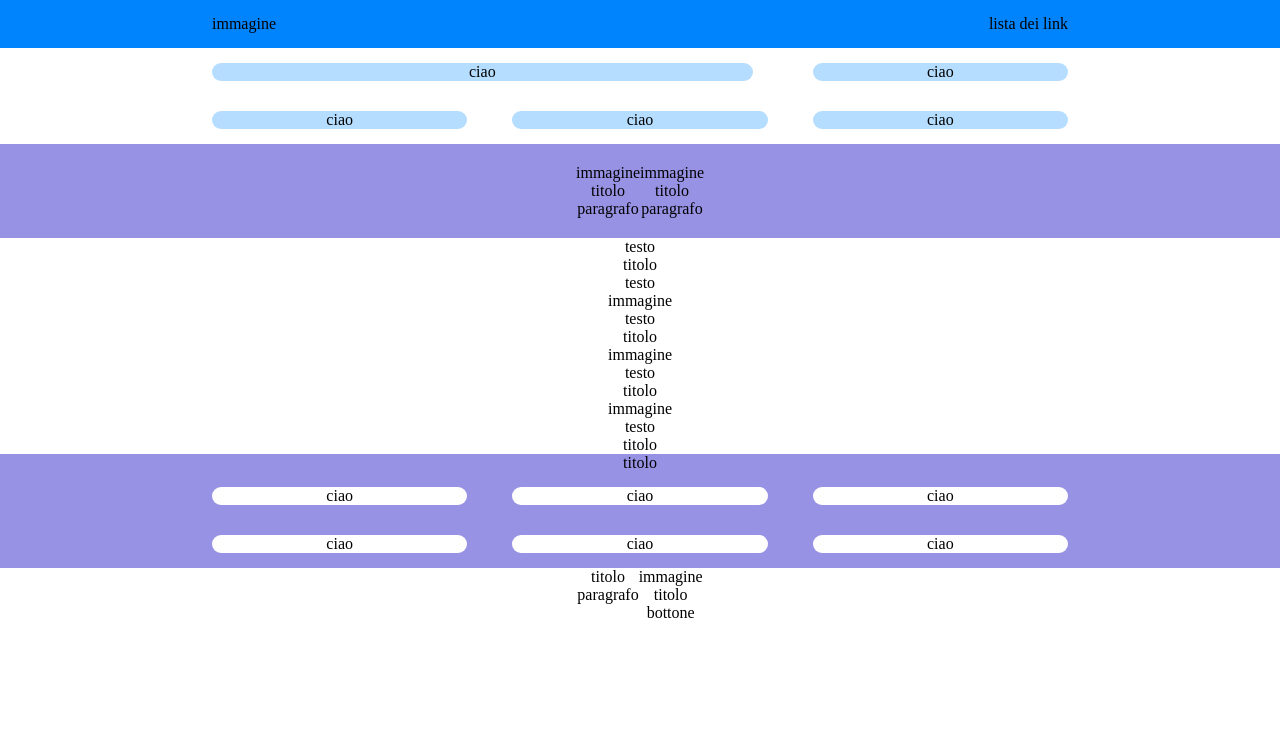
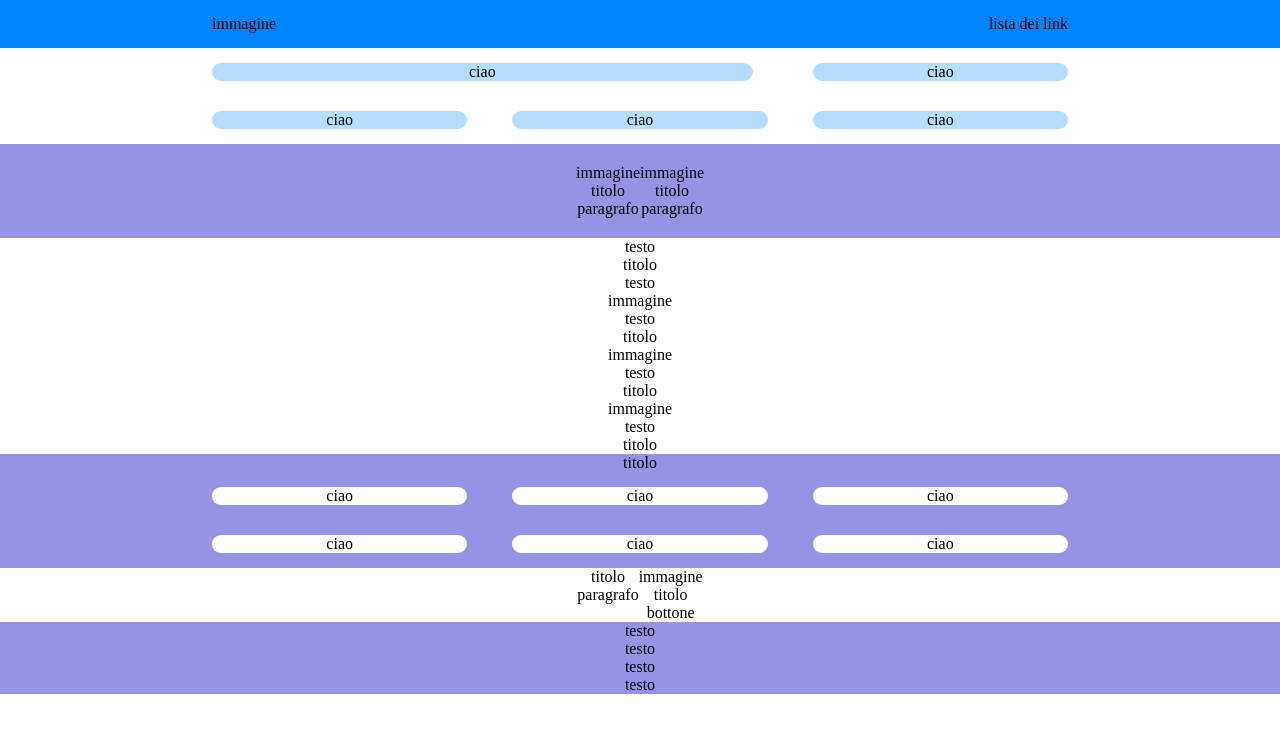
Before and after one commit to ClaudioScordari/htmlcss-responsive-layout, a plain HTML site: page index.html in a window 1280 px wide. Drawn offline with Linux system fonts and the light colour scheme.

Commit message:
Add struttura html sesta sezione

```diff
--- a/index.html
+++ b/index.html
@@ -117,7 +117,14 @@
                 </div>
             </section>
 
-            <section></section>
+            <section>
+                <div class="container">
+                    <div>testo</div>
+                    <div>testo</div>
+                    <div>testo</div>
+                    <div>testo</div>
+                </div>
+            </section>
         </main>
 
         <!-- FOOTER -->
```
